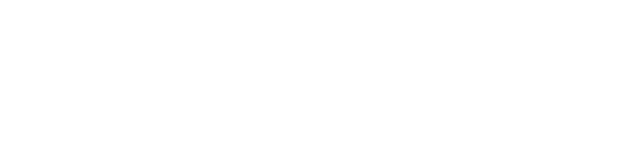
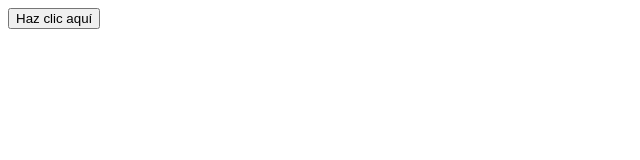
Before and after one commit to crisvaliente/taller-eventos, a plain HTML site: page index.html in a window 1280 px wide. Shown: the whole page, without its empty margins (0-640 px from the left). Drawn offline with Linux system fonts and the light colour scheme.

Commit message:
Button and alert
Se agrega botón con alerta

```diff
--- a/index.html
+++ b/index.html
@@ -7,5 +7,7 @@
 </head>
 <body>
 
+    <button onclick="alert('¡Hola!')">Haz clic aquí</button>
+
 </body>
 </html>
```
